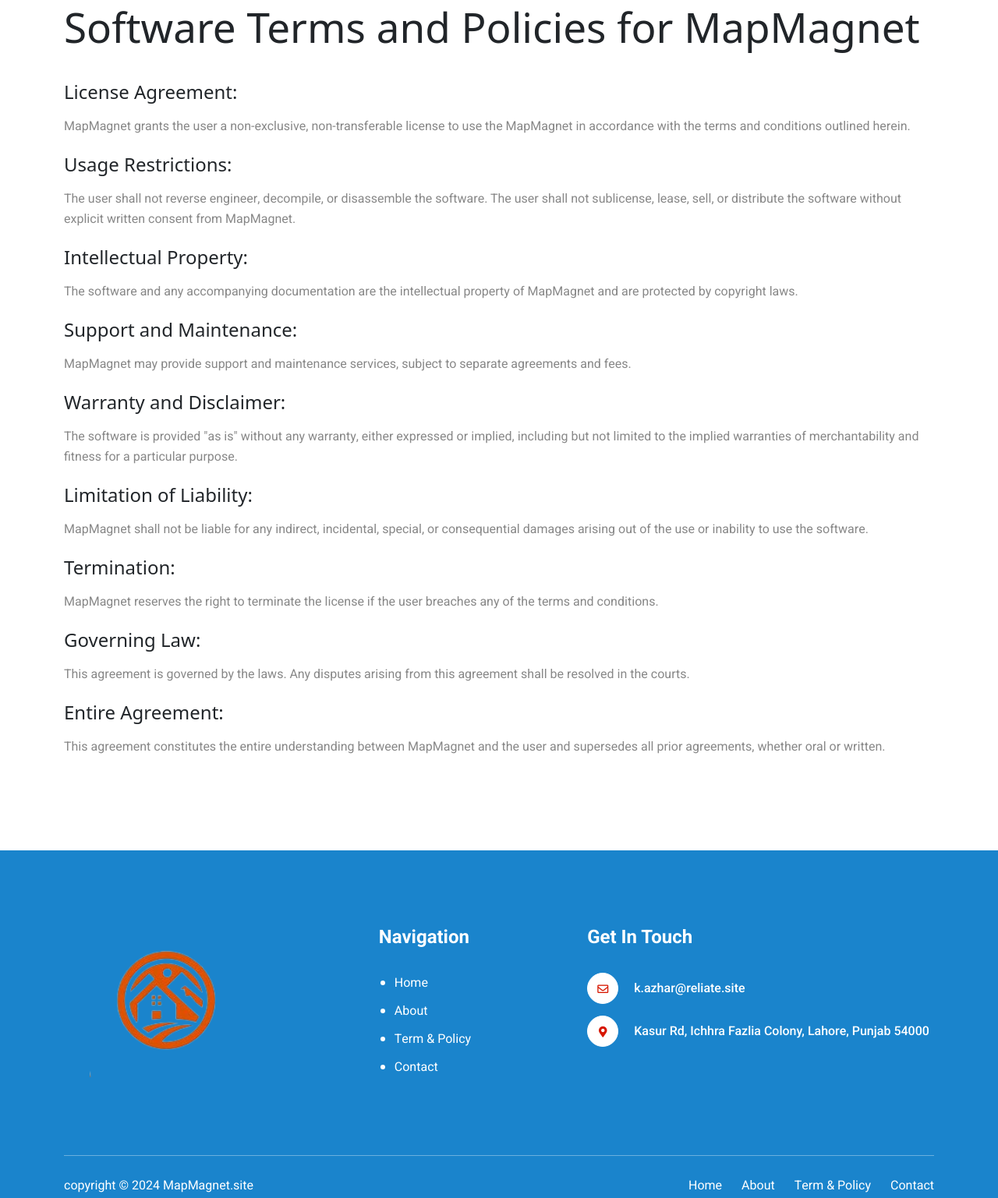
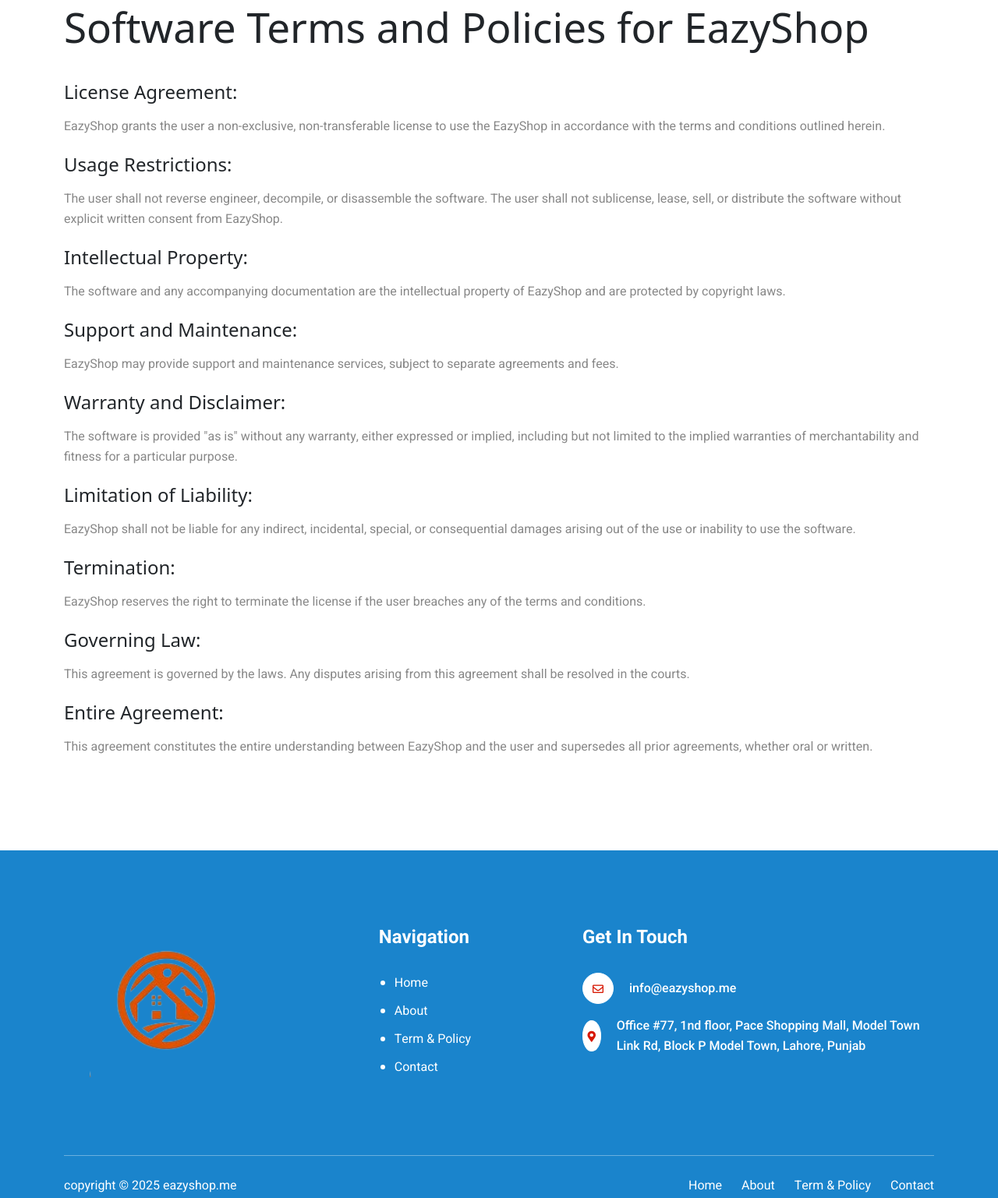
Before and after one commit to gilld8947/new, a plain HTML site: page MapMagnet - Trimble - Product/terms.html in a window 1280 px wide. Shown: the part 585-2122 px from the top of the page at 78% size. Drawn offline with Linux system fonts and the light colour scheme; some packages are replaced by stand-ins of ours.

Commit message:
Update terms.html

```diff
--- a/MapMagnet - Trimble - Product/terms.html
+++ b/MapMagnet - Trimble - Product/terms.html
@@ -16,7 +16,7 @@
     <link rel="stylesheet" href="assets/css/style.css">
     <link rel="stylesheet" href="assets/css/responsive.css">
 
-    <title>Terms & Policy | MapMagnet</title>
+    <title>Terms & Policy | EazyShop</title>
 </head>
 <body>
     <!-- start preloader area -->
@@ -42,7 +42,7 @@
                         <nav class="navbar p-0">
                             <a class="navbar-brand p-0" style="    display: flex; align-items: center;" href="index.html">
                                 <img src="./assets/images/logo.png" width="80px" alt="Reliate">
-                                <h2 class="text-white fs-2">MapMagnet</h2>
+                                <h2 class="text-white fs-2">EazyShop</h2>
                             </a>
                             <div class="header-menu position-static">
                                 <ul class="menu">
@@ -86,14 +86,14 @@
             <div class="row">
 
                 <div class="title">
-                    <h2 class="fw-normal">Software Terms and Policies for MapMagnet</h4>
+                    <h2 class="fw-normal">Software Terms and Policies for EazyShop</h4>
                 </div>
 
                 <div class="col-lg-12">
                     <div class="title">
                         <h5 class="fw-normal text-dark text-secondary">License Agreement:</h4>
                     </div>
-                    <p>MapMagnet grants the user a non-exclusive, non-transferable license to use the MapMagnet in accordance with the terms and conditions outlined herein.</p>
+                    <p>EazyShop grants the user a non-exclusive, non-transferable license to use the EazyShop in accordance with the terms and conditions outlined herein.</p>
                 </div>
 
                 <div class="col-lg-12">
@@ -101,21 +101,21 @@
                         <h5 class="fw-normal text-dark">Usage Restrictions:</h4>
                     </div>
                     <p>The user shall not reverse engineer, decompile, or disassemble the software.
-                        The user shall not sublicense, lease, sell, or distribute the software without explicit written consent from MapMagnet.</p>
+                        The user shall not sublicense, lease, sell, or distribute the software without explicit written consent from EazyShop.</p>
                 </div>
 
                 <div class="col-lg-12">
                     <div class="title">
                         <h5 class="fw-normal text-dark">Intellectual Property:</h4>
                     </div>
-                    <p>The software and any accompanying documentation are the intellectual property of MapMagnet and are protected by copyright laws.</p>
+                    <p>The software and any accompanying documentation are the intellectual property of EazyShop and are protected by copyright laws.</p>
                 </div>
 
                 <div class="col-lg-12">
                     <div class="title">
                         <h5 class="fw-normal text-dark">Support and Maintenance:</h4>
                     </div>
-                    <p>MapMagnet may provide support and maintenance services, subject to separate agreements and fees.</p>
+                    <p>EazyShop may provide support and maintenance services, subject to separate agreements and fees.</p>
                 </div>
 
                 <div class="col-lg-12">
@@ -129,14 +129,14 @@
                     <div class="title">
                         <h5 class="fw-normal text-dark">Limitation of Liability:</h4>
                     </div>
-                    <p>MapMagnet shall not be liable for any indirect, incidental, special, or consequential damages arising out of the use or inability to use the software.</p>
+                    <p>EazyShop shall not be liable for any indirect, incidental, special, or consequential damages arising out of the use or inability to use the software.</p>
                 </div>
 
                 <div class="col-lg-12">
                     <div class="title">
                         <h5 class="fw-normal text-dark">Termination:</h4>
                     </div>
-                    <p>MapMagnet reserves the right to terminate the license if the user breaches any of the terms and conditions.</p>
+                    <p>EazyShop reserves the right to terminate the license if the user breaches any of the terms and conditions.</p>
                 </div>
 
                 <div class="col-lg-12">
@@ -151,7 +151,7 @@
                     <div class="title">
                         <h5 class="fw-normal text-dark">Entire Agreement:</h4>
                     </div>
-                    <p>This agreement constitutes the entire understanding between MapMagnet and the user and supersedes all prior agreements, whether oral or written.</p>
+                    <p>This agreement constitutes the entire understanding between EazyShop and the user and supersedes all prior agreements, whether oral or written.</p>
                 </div>
 
             </div>
@@ -190,11 +190,11 @@
                         <ul class="address">
                             <li class="d-flex align-items-center">
                                 <i class="far fa-envelope"></i>
-                                <p>k.azhar@reliate.site</p>
+                                <p>info@eazyshop.me</p>
                             </li>
                             <li class="d-flex align-items-center">
                                 <i class="fas fa-map-marker-alt"></i>
-                                <p>Kasur Rd, Ichhra Fazlia Colony, Lahore, Punjab 54000</p>
+                                <p>Office #77, 1nd floor, Pace Shopping Mall, Model Town Link Rd, Block P Model Town, Lahore, Punjab</p>
                             </li>
                         </ul>
                     </div>
@@ -211,7 +211,7 @@
                     <div class="copyright">
                         <div class="row">
                             <div class="col-lg-6 col-md-6 col-sm-7">
-                                <p>copyright &copy; 2024 MapMagnet.site</p>
+                                <p>copyright &copy; 2025 eazyshop.me</p>
                             </div>
                             <div class="col-lg-6 col-md-6 col-sm-5">
                                 <ul class="d-flex justify-content-end">
```
